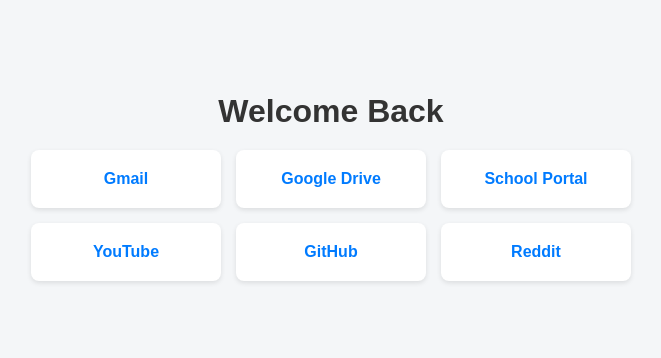
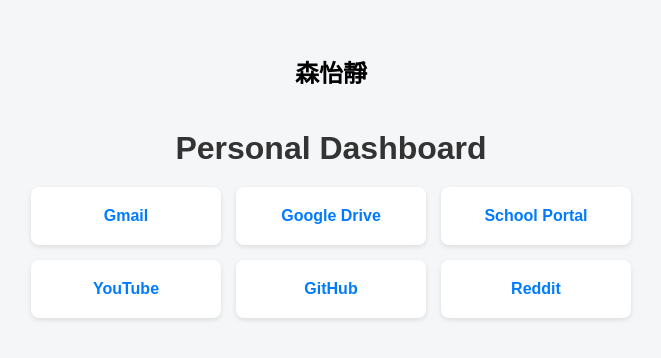
Before and after one commit to yijing-sen/yijing-sen.github.io, a plain HTML site: page index.html in a window 1280 px wide. Shown: the part 224-582 px from the top of the page, without its empty margins (309-970 px from the left). Drawn offline with Linux system fonts and the light colour scheme.

Commit message:
Update index.html

```diff
--- a/index.html
+++ b/index.html
@@ -51,8 +51,8 @@
   </style>
 </head>
 <body>
-
-  <h1>Welcome Back</h1>
+  <h2>森怡靜</h2>
+  <h1>Personal Dashboard</h1>
 
   <div class="link-grid">
     <a href="https://mail.google.com" target="_blank" class="card">Gmail</a>
```
